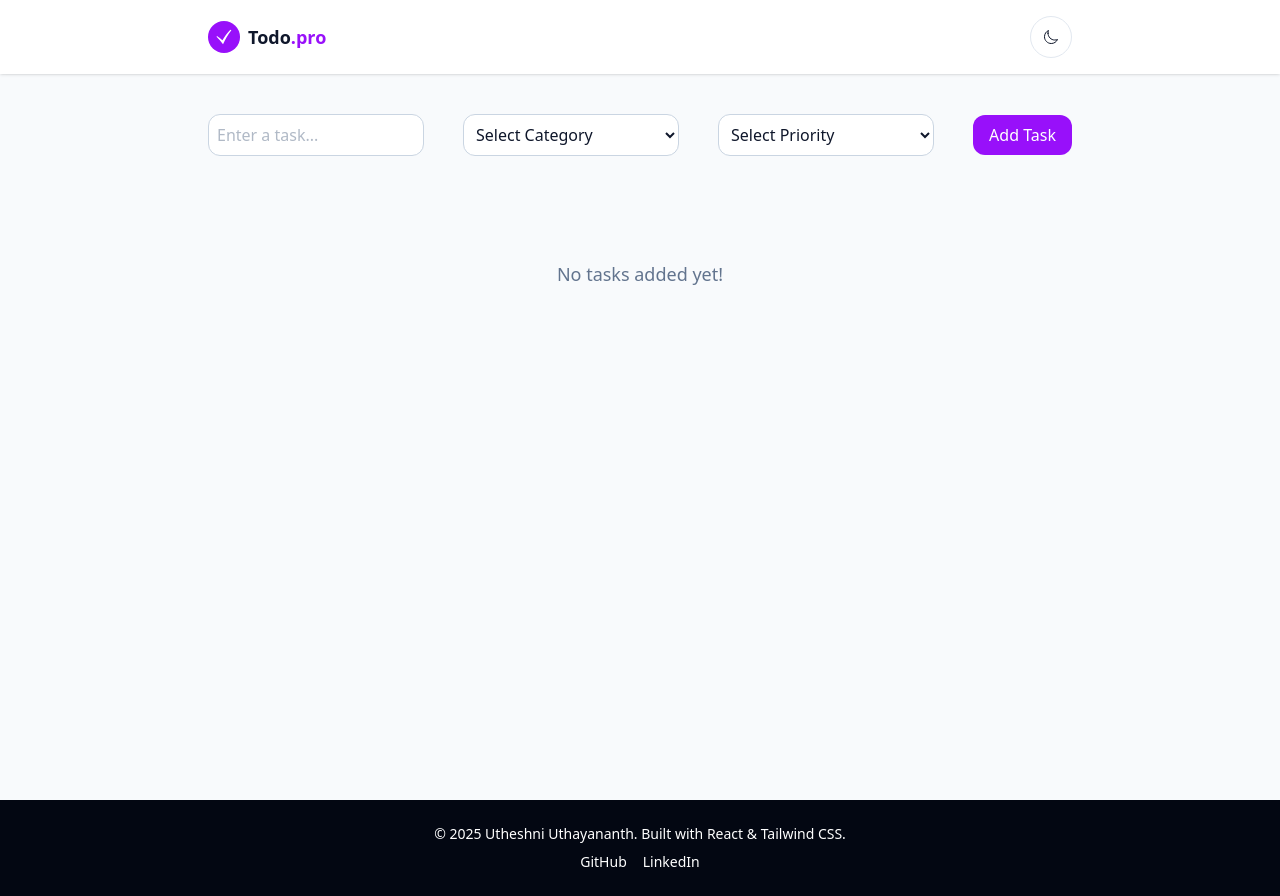
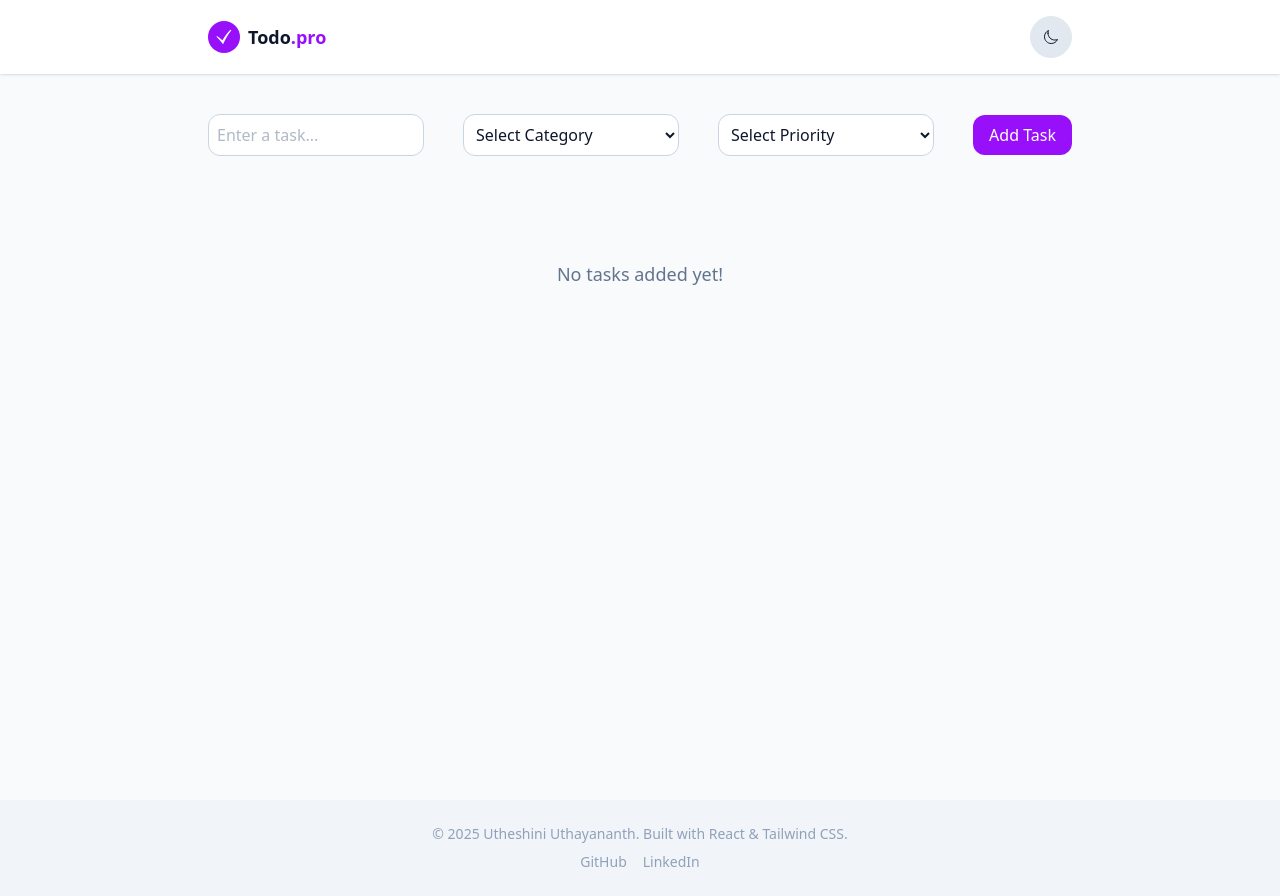
Before and after one commit to utheshini/todo-app, a React (Vite) app: page / in a window 1280 px wide. Built offline with nearby package versions, Linux system fonts and the light colour scheme.

Commit message:
Polish UI/UX in Todo app

```diff
--- a/index.html
+++ b/index.html
@@ -4,11 +4,23 @@
     <meta charset="UTF-8" />
     <meta name="viewport" content="width=device-width, initial-scale=1.0" />
     <link rel="icon" href="/favicon.ico" />
-    <title>ToDo App</title>
+    <title>Todo App</title>
     <meta
       name="description"
       content="A simple and user-friendly ToDo app to create, manage, and track tasks easily—anytime, anywhere."
     />
+    <script>
+      // Set initial theme before React loads
+      if (
+        localStorage.theme === "dark" ||
+        (!("theme" in localStorage) &&
+          window.matchMedia("(prefers-color-scheme: dark)").matches)
+      ) {
+        document.documentElement.classList.add("dark");
+      } else {
+        document.documentElement.classList.remove("dark");
+      }
+    </script>
   </head>
   <body>
     <div id="root"></div>
--- a/package.json
+++ b/package.json
@@ -2,7 +2,7 @@
   "name": "to-do-list",
   "private": true,
   "version": "0.0.0",
-  "homepage": "https://utheshni.github.io/todo-app",
+  "homepage": "https://utheshini.github.io/todo-app",
   "type": "module",
   "scripts": {
     "dev": "vite",
--- a/src/components/Footer.jsx
+++ b/src/components/Footer.jsx
@@ -2,25 +2,25 @@ function Footer() {
   const currentYear = new Date().getFullYear();
 
   return (
-    <footer className="px-2 py-6 text-sm text-center text-white dark:text-gray-400 bg-gray-950">
+    <footer className="px-2 py-6 text-xs md:text-sm text-center text-slate-400 dark:text-slate-600 bg-slate-100 dark:bg-slate-950/95">
       <p>
-        &copy; {currentYear} Utheshni Uthayananth. Built with React & Tailwind
+        &copy; {currentYear} Utheshini Uthayananth. Built with React & Tailwind
         CSS.
       </p>
       <div className="flex justify-center gap-4 mt-2">
         <a
-          href="https://github.com/utheshni/todo-app"
+          href="https://github.com/utheshini/todo-app"
           target="_blank"
           rel="noopener noreferrer"
-          className="transition-colors duration-300 hover:text-purple-400"
+          className="transition-colors duration-300 hover:text-purple-700 dark:hover:text-purple-400"
         >
           GitHub
         </a>
         <a
-          href="https://linkedin.com/in/utheshni-uthayananth"
+          href="https://linkedin.com/in/utheshini-uthayananth"
           target="_blank"
           rel="noopener noreferrer"
-          className="transition-colors duration-300 hover:text-purple-400"
+          className="transition-colors duration-300 hover:text-purple-700 dark:hover:text-purple-400"
         >
           LinkedIn
         </a>
--- a/src/components/Header.jsx
+++ b/src/components/Header.jsx
@@ -4,7 +4,7 @@ import { IoSunnyOutline, IoMoonOutline } from "react-icons/io5";
 import ThemeContext from "../context/ThemeContext";
 
 function Header() {
-  const { darkMode, toggleDarkMode } = useContext(ThemeContext);
+  const { theme, toggleTheme } = useContext(ThemeContext);
 
   return (
     <header className="sticky top-0 z-40 bg-white dark:bg-slate-900 shadow-sm">
@@ -21,12 +21,12 @@ function Header() {
         </div>
         {/* Theme toggle button */}
         <button
-          onClick={toggleDarkMode}
-          aria-label={darkMode ? "Switch to light mode" : "Switch to dark mode"}
-          className="p-3 border border-slate-200 dark:border-slate-700 rounded-full
-           transition-colors duration-300 cursor-pointer hover:bg-slate-50 dark:hover:bg-slate-800"
+          onClick={toggleTheme}
+          aria-label="Toggle Dark Mode"
+          className="p-3 border bg-slate-200 dark:bg-slate-700 border-slate-200 dark:border-slate-700 rounded-full
+           transition-colors duration-300 cursor-pointer hover:opacity-80"
         >
-          {darkMode ? <IoSunnyOutline /> : <IoMoonOutline />}
+          {theme === "dark" ? <IoSunnyOutline /> : <IoMoonOutline />}
         </button>
       </div>
     </header>
--- a/src/components/TaskForm.jsx
+++ b/src/components/TaskForm.jsx
@@ -30,7 +30,12 @@ function TaskForm() {
       return;
     }
     if (!/[a-zA-Z0-9]/.test(input)) {
-      alert("Task name must contain at least one letter or number.");
+      alert("Task name must contain at least one letter.");
+      return;
+    }
+
+    if (category === null || priority === null) {
+      alert("Select Category and Priority.");
       return;
     }
 
--- a/src/components/TaskItem.jsx
+++ b/src/components/TaskItem.jsx
@@ -35,7 +35,6 @@ function TaskItem({ task }) {
       className="flex flex-col gap-3 md:flex-row md:justify-between md:items-center p-3 bg-white dark:bg-slate-800 border border-slate-200 dark:border-slate-700
       rounded-2xl shadow-sm transition-colors duration-300"
     >
-      {/* Left side: checkbox, text, badges, timestamp */}
       <div className="flex items-start gap-3">
         <div className="relative w-5 h-5">
           <input
@@ -96,13 +95,14 @@ function TaskItem({ task }) {
             </div>
           </div>
 
+          {/* timestamp  */}
           <p className="mt-2 text-xs text-slate-500 dark:text-slate-400">
             Added {new Date(task.createdAt).toLocaleString()}
           </p>
         </div>
       </div>
 
-      {/* Right side: Edit/Save/Cancel/Delete buttons */}
+      {/* Edit/Save/Cancel/Delete buttons */}
       <div className="flex justify-center gap-2 md:justify-end md:items-center">
         {isEditing ? (
           <>
--- a/src/context/ThemeContext.jsx
+++ b/src/context/ThemeContext.jsx
@@ -4,26 +4,32 @@ import { createContext, useState, useEffect } from "react";
 const ThemeContext = createContext();
 
 export function ThemeProvider({ children }) {
-  // Dark mode state, initialized from localStorage
-  const [darkMode, setDarkMode] = useState(
-    () => JSON.parse(localStorage.getItem("darkMode")) || false
-  );
+  // Get initial theme from localStorage OR system preference
+  const [theme, setTheme] = useState(() => {
+    const savedTheme = localStorage.getItem("theme");
+    if (savedTheme) return savedTheme;
+    return window.matchMedia("(prefers-color-scheme: dark)").matches
+      ? "dark"
+      : "light";
+  });
 
-  // Persist dark mode in localStorage and update document class
+  // Persist theme in localStorage and update document class
   useEffect(() => {
-    localStorage.setItem("darkMode", JSON.stringify(darkMode));
-    if (darkMode) {
+    if (theme === "dark") {
       document.documentElement.classList.add("dark");
-    } else {
+      localStorage.setItem("theme", "dark");
+    } else if (theme === "light") {
       document.documentElement.classList.remove("dark");
+      localStorage.setItem("theme", "light");
     }
-  }, [darkMode]);
+  }, [theme]);
 
-  // Toggle dark mode
-  const toggleDarkMode = () => setDarkMode((prev) => !prev);
+  // Toggle theme
+  const toggleTheme = () =>
+    setTheme((prev) => (prev === "dark" ? "light" : "dark"));
 
   return (
-    <ThemeContext.Provider value={{ darkMode, toggleDarkMode }}>
+    <ThemeContext.Provider value={{ theme, toggleTheme }}>
       {children}
     </ThemeContext.Provider>
   );
--- a/src/index.css
+++ b/src/index.css
@@ -1,4 +1,11 @@
 @import "tailwindcss";
 
-/* Enable custom dark variant for Tailwind using a `.dark` class */
+/* Enable dark mode variant */
 @custom-variant dark (&:where(.dark, .dark *));
+
+@layer base {
+  html {
+    /* Smooth transition when switching themes */
+    transition: background-color 0.3s, color 0.3s;
+  }
+}
```
Also changed, not shown: 2 other files (tests, documents, lock files or other folders).
